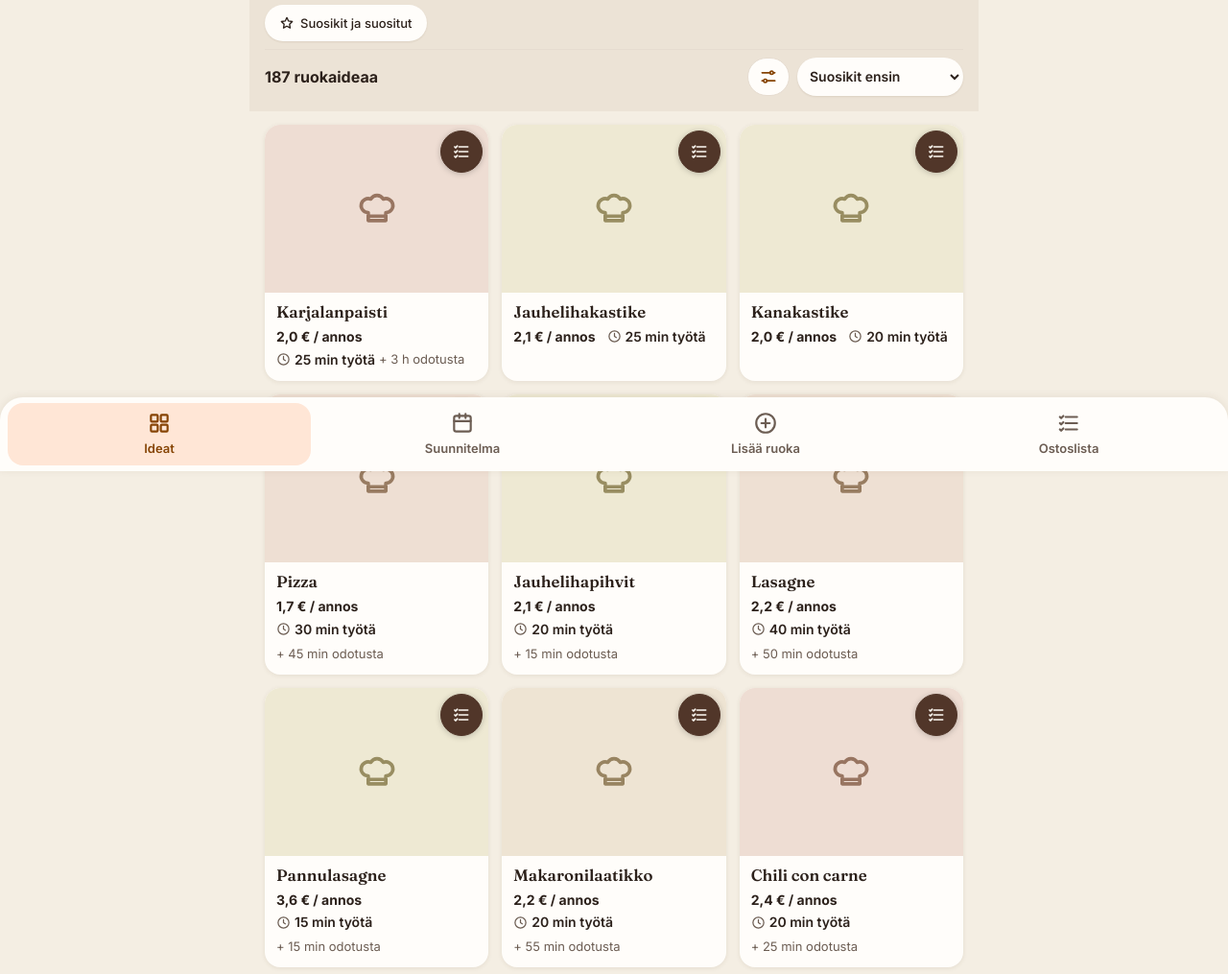
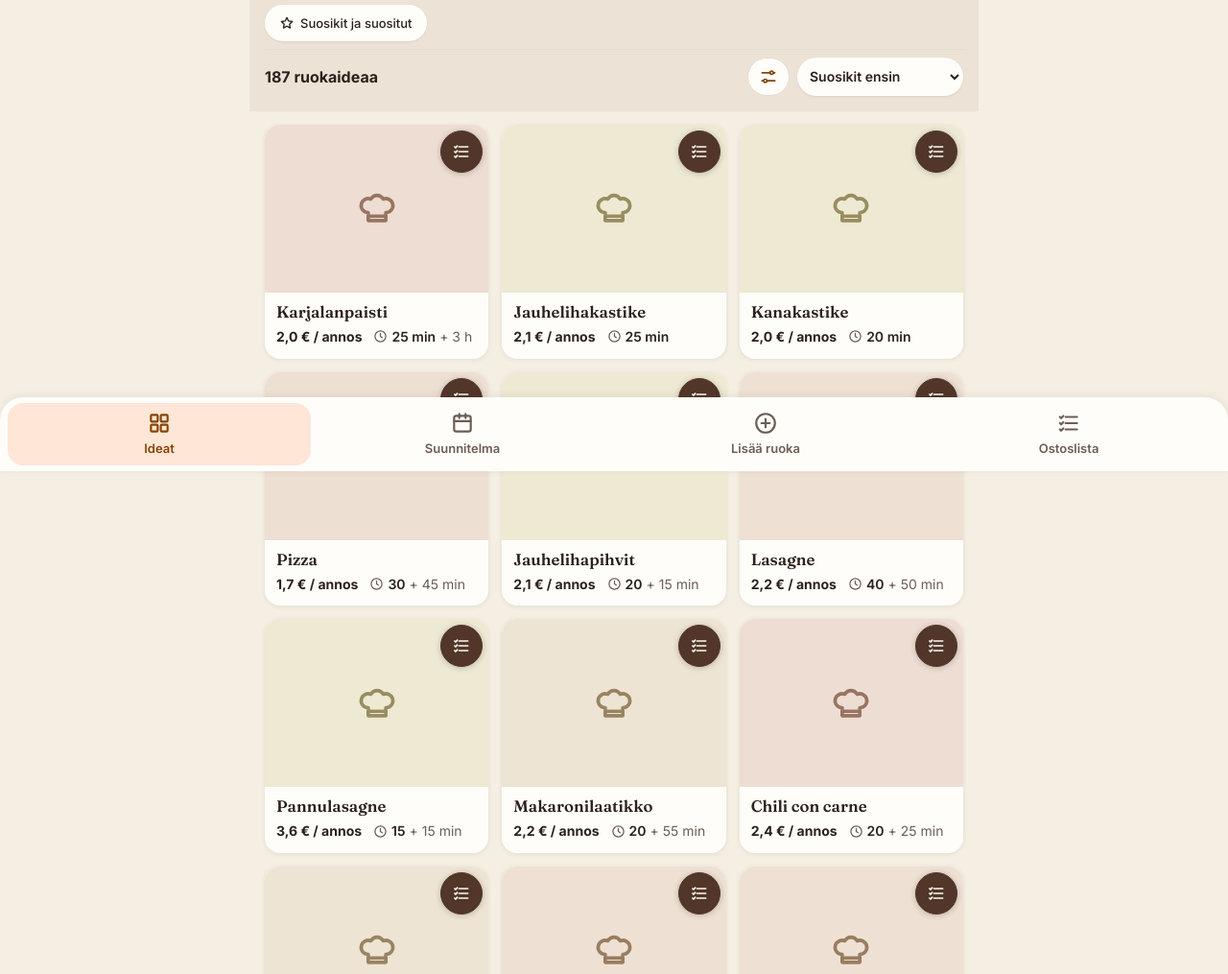
Before and after one commit to atterantanen-wq/ruokaideat, a website built with Vite: page index.html in a window 1280 px wide. Shown: the part 309-1324 px from the top of the page at 96% size. Built offline with nearby package versions, Linux system fonts and the light colour scheme.

Commit message:
Ideakortit: lyhyempi aikamuoto "15 + 30 min" / "15 min + 1 h"
Co-Authored-By: Claude Opus 5.5 <noreply@anthropic.com>
Claude-Session: https://claude.ai/code/session_0149Xkf9rkopxbiVd1UACkbc

```diff
--- a/src/app/catalog.js
+++ b/src/app/catalog.js
@@ -269,7 +269,7 @@ export const fmtDur=m=>{m=Math.round(+m||0);if(m<60)return m+" min";if(m>=720)re
 export const timeTxt=r=>{const w=workOf(r),wait=r.min-w;
   const rest=wait>=600&&/yön yli|yöksi/.test((r.steps||[]).join(" "))?"yön yli":wait>=1200?Math.round(wait/1440)+" vrk":"";
   return rest?(w>0?fmtDur(w)+" + "+rest:rest):fmtDur(r.min);};
-/* Korttien aikarivi: aktiivinen työaika (w) ja passiivinen odotus (min − w), yli 2 h odotus pyöristetään vartteihin. Jos työaikaa ei tiedetä
+/* Korttien aikarivi: aktiivinen työaika (w) lihavoituna + passiivinen odotus (min − w), esim. "15 + 30 min" tai "15 min + 1 h", yli 2 h odotus pyöristetään vartteihin. Jos työaikaa ei tiedetä
  * (esim. oma resepti ilman työaikaa), näytetään vain kokonaisaika. */
 export const timeSplit=r=>{const tot=Math.max(0,+r.min||0),w=Math.min(workOf(r),tot||Infinity),wait=Math.max(0,tot-w);
   if(!(w>0))return{tot,w:0,wait:0,waitTxt:""};
@@ -277,7 +277,9 @@ export const timeSplit=r=>{const tot=Math.max(0,+r.min||0),w=Math.min(workOf(r),
   return{tot,w,wait,waitTxt:!wait?"":night?"yön yli":wait>=1200?Math.round(wait/1440)+" vrk":fmtDur(wait>=120?Math.round(wait/15)*15:wait)};};
 export const cardTime=r=>{const t=timeSplit(r);if(!t.tot&&!t.w)return"";
   const lbl=t.w?`Aikaa ${fmtDur(t.tot||t.w)}: työtä ${fmtDur(t.w)}${t.wait?", odotusta "+t.waitTxt:""}`:`Aikaa ${fmtDur(t.tot)}`;
-  const txt=t.w?`<span class="tw">${fmtDur(t.w)} työtä</span>${t.wait?`<span class="tp"><span class="nw">+ ${t.waitTxt}</span>${t.waitTxt==="yön yli"?"":" odotusta"}</span>`:""}`:`<span class="tw">${fmtDur(t.tot)}</span>`;
+  const short=t.w<60&&t.wait>0&&t.wait<60&&!/[a-z]/.test(t.waitTxt.replace(" min",""));
+  const txt=!t.w?`<span class="tw">${fmtDur(t.tot)}</span>`:!t.wait?`<span class="tw">${fmtDur(t.w)}</span>`
+    :short?`<span class="tw">${t.w}</span><span class="tp">+ ${t.wait} min</span>`:`<span class="tw">${fmtDur(t.w)}</span><span class="tp">+ ${t.waitTxt}</span>`;
   return`<span class="mn ct" title="${lbl}" aria-label="${lbl}">${ico("clock")}<span class="ctx" aria-hidden="true">${txt}</span></span>`;};
 export const servOf=r=>state.serv[r.id]||defServ(r.id);
 export const PCH=[2,4,6,8,10];
--- a/src/styles/main.css
+++ b/src/styles/main.css
@@ -1157,10 +1157,9 @@ body:not([data-view="ideas"]) .spill{display:none}
 .mn.ct{align-items:flex-start}
 .mn.ct .ico{margin-top:.15em}
 .ct .ctx{display:inline-flex;flex-wrap:wrap;column-gap:var(--sp-1);row-gap:0;min-width:0}
-.ct .tw,.ct .nw{white-space:nowrap}
+.ct .tw,.ct .tp{white-space:nowrap}
 .ct .tw{color:var(--c-ink);font-weight:600}
 .ct .tp{color:var(--c-muted)}
 .gc .gm .mn.ct{flex-wrap:wrap;align-items:center;column-gap:var(--sp-1)}
 .gc .gm .mn.ct .ico{margin-top:0}
 .gc .ct .ctx{display:contents}
-.gc .ct .tp{font-size:var(--fs-sm)}
```
Also changed, not shown: tests/e2e.mjs (+7 -6 lines).
